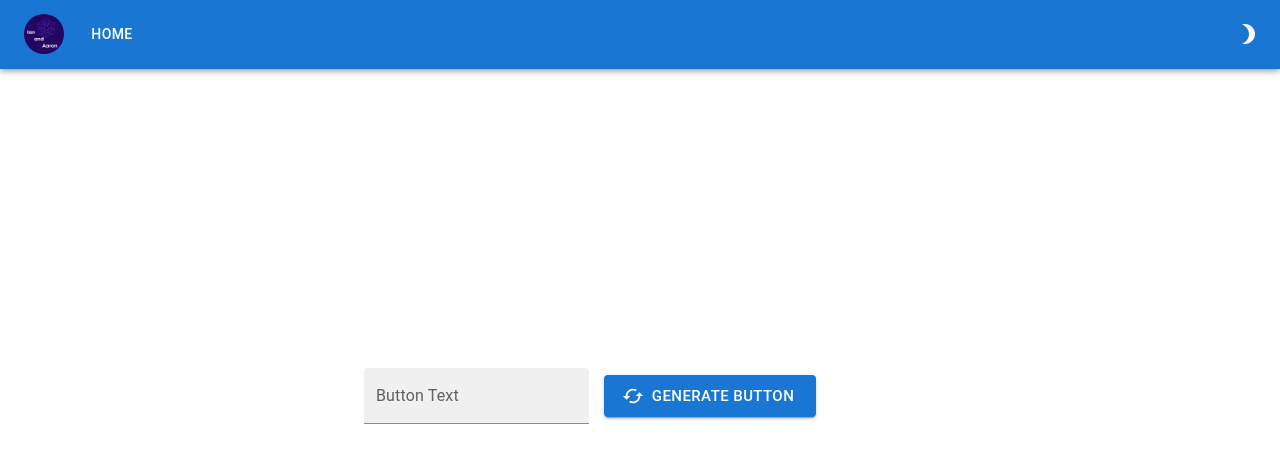
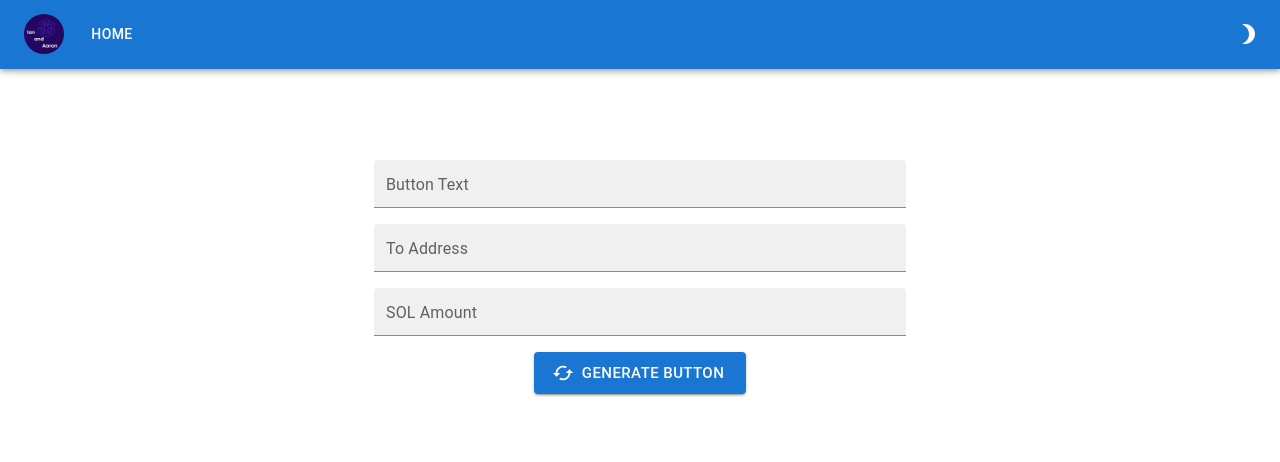
Before and after one commit to IanandAaron/buymealambo.xyz, a React (Create React App) app: page /#/ in a window 1280 px wide. Shown: the top 462 px of the page. Built offline with nearby package versions, Linux system fonts and the light colour scheme.

Commit message:
[add-inputs] - Add new inputs

```diff
--- a/src/components/GenerateButton.js
+++ b/src/components/GenerateButton.js
@@ -20,7 +20,7 @@ function GenerateButton(props) {
     const [open, setOpen] = React.useState(false);
     const handleOpen = () => setOpen(true);
     const handleClose = () => setOpen(false);
-    const code = <script src="https://cdn.jsdelivr.net/gh/isurewould/phantom-wallet-button@main/main.js" buttontext={props.buttonText}></script>
+    const code = <script src="https://cdn.jsdelivr.net/gh/isurewould/phantom-wallet-button@main/main.js" id="solButton" buttontext={props.buttonText} toaddress={props.toAddress} solamount={props.solAmount}></script>
 
     const theme = useTheme();
     const isSmallScreen = useMediaQuery(theme.breakpoints.down('sm'));
--- a/src/components/Home.js
+++ b/src/components/Home.js
@@ -1,5 +1,5 @@
 import React from 'react';
-import { Container,Grid,TextField } from '@mui/material';
+import { Container,Grid,Stack,TextField } from '@mui/material';
 import GenerateButton from './GenerateButton';
 
 
@@ -7,32 +7,56 @@ class Home extends React.Component {
     constructor(props) {
         super(props);
         this.state = {
-            buttonText: ''
+            buttonText: '',
+            toAddress: '',
+            solAmount: ''
         }
     }
 
-    handleChange = (e) => this.setState({
+    buttonTextChange = (e) => this.setState({
 		buttonText: e.target.value
 	})
+
+    toAddressChange = (e) => this.setState({
+        toAddress: e.target.value
+    })
+
+    solAmountChange = (e) => this.setState({
+        solAmount: e.target.value
+    })
 
     render() {
         return (
             <div className="Home">
                 <div className="CreateButton" ref={el => (this.div = el)}>
-                    <Container maxWidth="sm">
-                        <Grid container spacing={1} alignItems="center" style={{ minHeight: '100vh' }}>
-                            <Grid item xs={5}>
-                                <TextField
-                                    id="filled-basic"
-                                    label="Button Text"
-                                    variant="filled"
-                                    onChange={this.handleChange}
-                                />
-                            </Grid>
-                            <Grid item xs={5}>
-                                <GenerateButton buttonText={this.state.buttonText}/>
-                            </Grid>
-                        </Grid>
+                    <Container maxWidth="md">
+                        <Stack spacing={2} alignItems="center" padding={20}>
+                            <TextField
+                                fullWidth
+                                id="filled-basic"
+                                label="Button Text"
+                                variant="filled"
+                                size="small"
+                                onChange={this.buttonTextChange}
+                            />
+                            <TextField
+                                fullWidth
+                                id="filled-basic"
+                                label="To Address"
+                                variant="filled"
+                                size="small"
+                                onChange={this.toAddressChange}
+                            />
+                            <TextField
+                                fullWidth
+                                id="filled-basic"
+                                label="SOL Amount"
+                                variant="filled"
+                                size="small"
+                                onChange={this.solAmountChange}
+                            />
+                            <GenerateButton buttonText={this.state.buttonText} toAddress={this.state.toAddress} solAmount={this.state.solAmount}/>
+                        </Stack>
                     </Container>
                 </div>
             </div>
```
